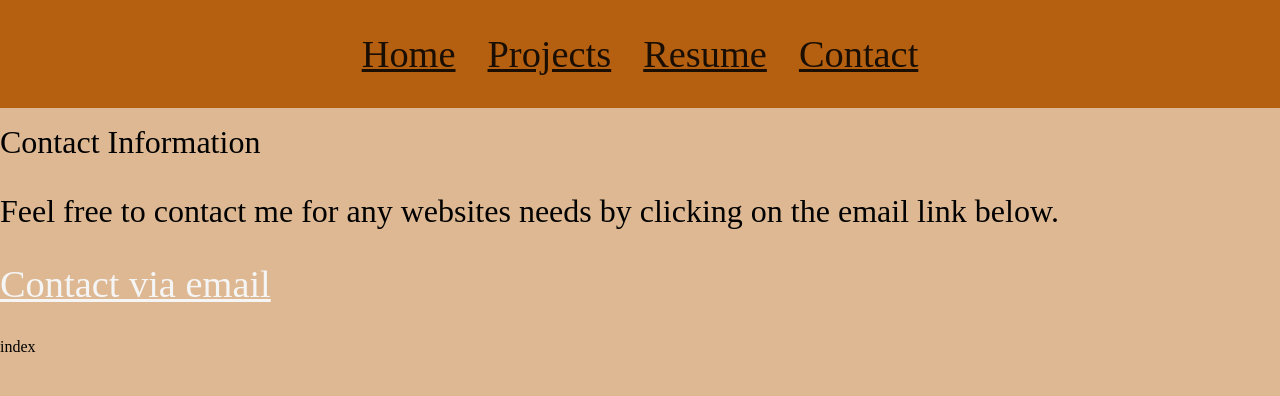
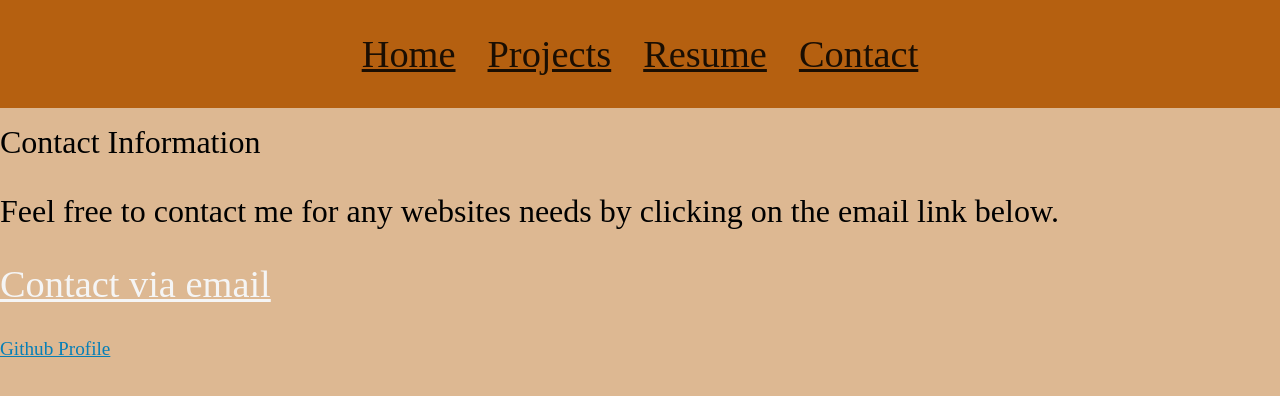
Before and after one commit to jdardoin/React-Portfolio, a React (Vite) app: page /contact in a window 1280 px wide. Shown: the top 396 px of the page. Built offline with nearby package versions, Linux system fonts and the light colour scheme.

Commit message:
add images for github/linkden and update footer components

```diff
--- a/src/components/Footer/index.jsx
+++ b/src/components/Footer/index.jsx
@@ -1,9 +1,17 @@
 import React from 'react'
+ //import github from '../../images/github.png'
+// import linkedin from '../../images/linkedin.jpg'
 
 const Footer = () => {
   return (
-    <div>index</div>
+    <div className='footerwraper'>
+
+      <a href="https://github.com/jdardoin">Github Profile</a>
+
+    </div>
   )
 }
 
 export default Footer
+
+// Could not get github/linkedin images or links  to display correctly.
```
Also changed, not shown: src/images/github.png (added), src/images/linkden.jpg (added).
